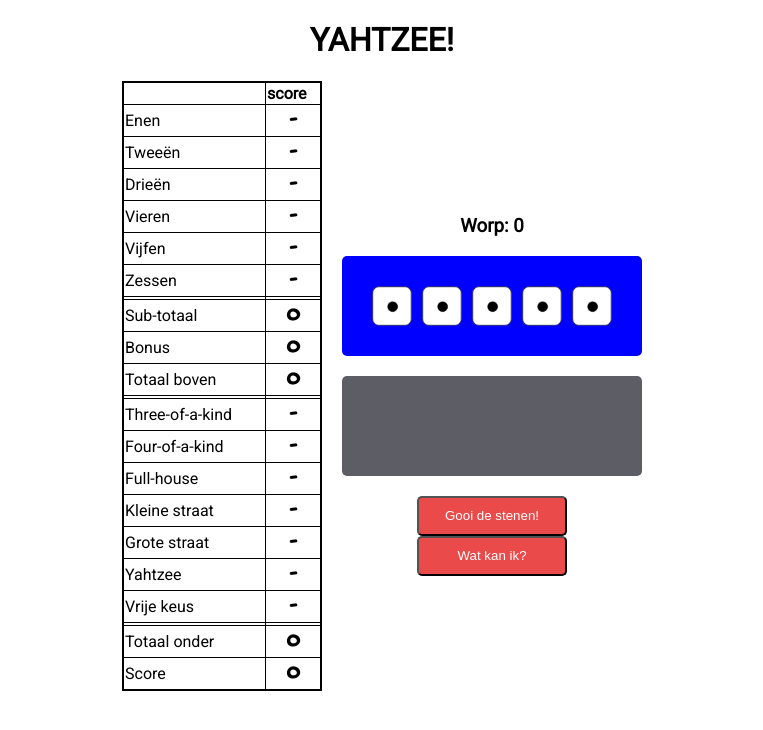
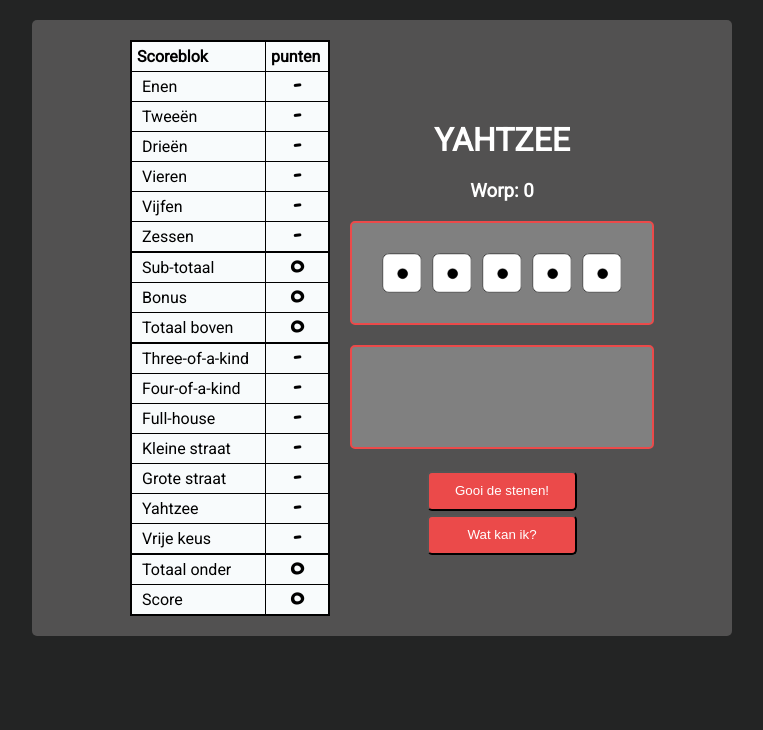
Before and after one commit to JaccoGritter/yahtzee, a plain HTML site: page index.html in a window 1280 px wide. Shown: the whole page, without its empty margins (258-1021 px from the left). Drawn offline with Linux system fonts and the light colour scheme.

Commit message:
styling changes

```diff
--- a/css/style.css
+++ b/css/style.css
@@ -2,11 +2,16 @@ body {
     box-sizing: border-box;
     text-align: center;
     font-family: 'Roboto', sans-serif;
+    background-color: rgb(35, 36, 36);
+    color: white;
 }
 
 #playingfield {
     width: 700px;
     margin: 0 auto;
+    margin-top: 20px;
+    background-color: rgb(82, 81, 81);
+    border-radius: 5px;
     display: flex;
     align-items: center;
     justify-content: center;
@@ -15,19 +20,28 @@ body {
 #score-board {
     width: 200px;
     margin-right: 20px;
+    color: black;
 }
 
 table {
-   border-collapse: collapse;
-   border: 2px solid black;
-   text-align: left;
+    margin: 20px;
+    border-collapse: collapse;
+    border: 2px solid black;
+    text-align: left;
 }
 
 th, td {
    border: 1px solid black;
+   background-color: rgb(248, 251, 252);
+   padding: 0 10px;
+}
+
+th {
+    padding: 5px;
 }
 
 .score {
+    background-color:  rgb(248, 251, 252);
     font-family: 'Gochi Hand', cursive;
     font-size: 1.5rem;
     font-weight: bold;
@@ -35,10 +49,14 @@ th, td {
 }
 
 .possibility {
-    opacity: 0.4;
+    background-color: rgb(206, 204, 204);
     font-family: 'Gochi Hand', cursive;
     font-size: 1.5rem;
     cursor: pointer;
+}
+
+.dropbox {
+    border: 2px solid rgb(235, 74, 74);
 }
 
 #container1 {
@@ -48,7 +66,7 @@ th, td {
     justify-content: center;
     width: 300px;
     height: 100px;
-    background-color: blue;
+    background-color: grey;
     border-radius: 5px;
     margin-bottom: 20px;
 }
@@ -59,7 +77,7 @@ th, td {
     justify-content: center;
     width: 300px;
     height: 100px;
-    background-color: rgba(1, 1, 15, 0.637);
+    background-color: grey;
     border-radius: 5px;
     margin-bottom: 20px;
 }
@@ -85,6 +103,7 @@ th, td {
 button {
     width: 150px;
     height: 40px;
+    margin: 2px;
     background-color: rgb(235, 74, 74);
     color: white;
     border-radius: 5px;
--- a/index.html
+++ b/index.html
@@ -12,14 +12,14 @@
 </head>
 
 <body>
-    <h1>YAHTZEE!</h1>
+
     <div id="playingfield">
 
         <div>
             <table id="score-board">
                 <tr>
-                    <th></th>
-                    <th>score</th>
+                    <th>Scoreblok</th>
+                    <th>punten</th>
                 </tr>
                 <tr>
                     <td id="enen-tag">Enen</td>
@@ -51,15 +51,15 @@
                 </tr>
                 <tr>
                     <td>Sub-totaal</td>
-                    <td id="subtotaalboven" class="score"></td>
+                    <td id="subtotaalboven" class="score calc"></td>
                 </tr>
                 <tr>
                     <td>Bonus</td>
-                    <td id="bonus" class="score"></td>
+                    <td id="bonus" class="score calc"></td>
                 </tr>
                 <tr>
                     <td>Totaal boven</td>
-                    <td id="totaalboven" class="score"></td>
+                    <td id="totaalboven" class="score calc"></td>
                 </tr>
                 <tr>
                     <td></td>
@@ -99,17 +99,17 @@
                 </tr>
                 <tr>
                     <td>Totaal onder</td>
-                    <td id="subtotaalonder" class="score"></td>
+                    <td id="subtotaalonder" class="score calc"></td>
                 </tr>
                 <tr>
                     <td>Score</td>
-                    <td id="totaalscore" class="score"></td>
+                    <td id="totaalscore" class="score calc"></td>
                 </tr>
             </table>
         </div>
 
         <div id="dice-fields">
-
+            <h1>YAHTZEE</h1>
             <h3>Worp: <span id="turn">0</span></h3>
             <div id="container1" class="dropbox" data-is-active="true">
                 <div id="die1" class="die" draggable="true" data-is-active="true"></div>
--- a/javascript/ScoreCard.js
+++ b/javascript/ScoreCard.js
@@ -28,7 +28,7 @@ const scoreCard = {
     thrown: [],
     possibilities: {},
 
-    setPossibilities: function() {
+    setPossibilities() {
 
         let totalCount = 0;
 
--- a/javascript/script.js
+++ b/javascript/script.js
@@ -65,7 +65,6 @@ const rollDice = () => {
         }, 1000);
 
     }
-    //handleScore();
 }
 
 const checkPossibilities = () => {
@@ -77,7 +76,6 @@ const checkPossibilities = () => {
     scoreCard.thrown = thrown;
     scoreCard.setPossibilities();
     scoreCard.tags.forEach(tag => {
-        // console.log(tag);
         let element = document.getElementById(tag);
         if (scoreCard.scores[tag] === -1) {
             element.innerHTML = scoreCard.possibilities[tag];
@@ -86,7 +84,6 @@ const checkPossibilities = () => {
         };
 
     });
-
 }
 
 const makeChoice = () => {
```
